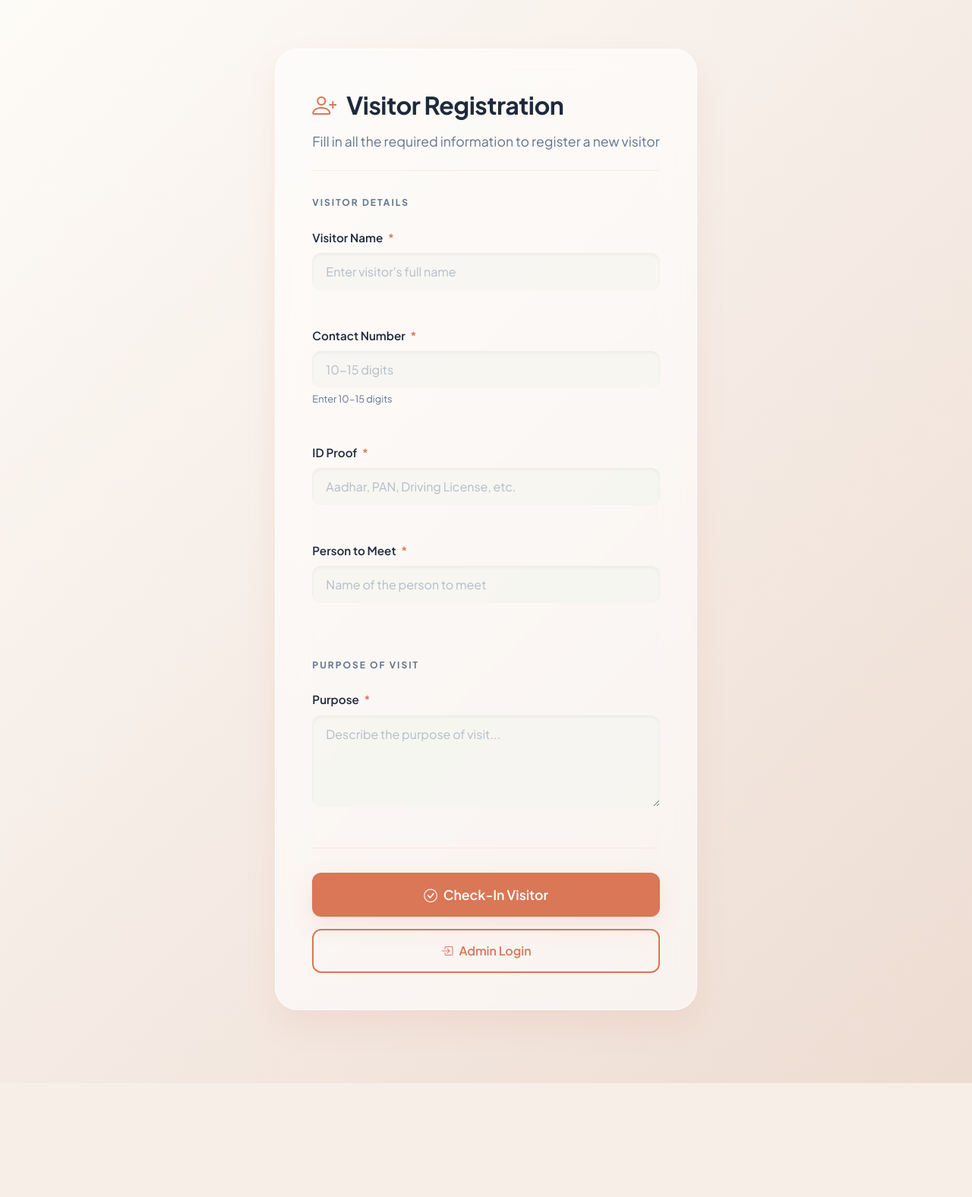
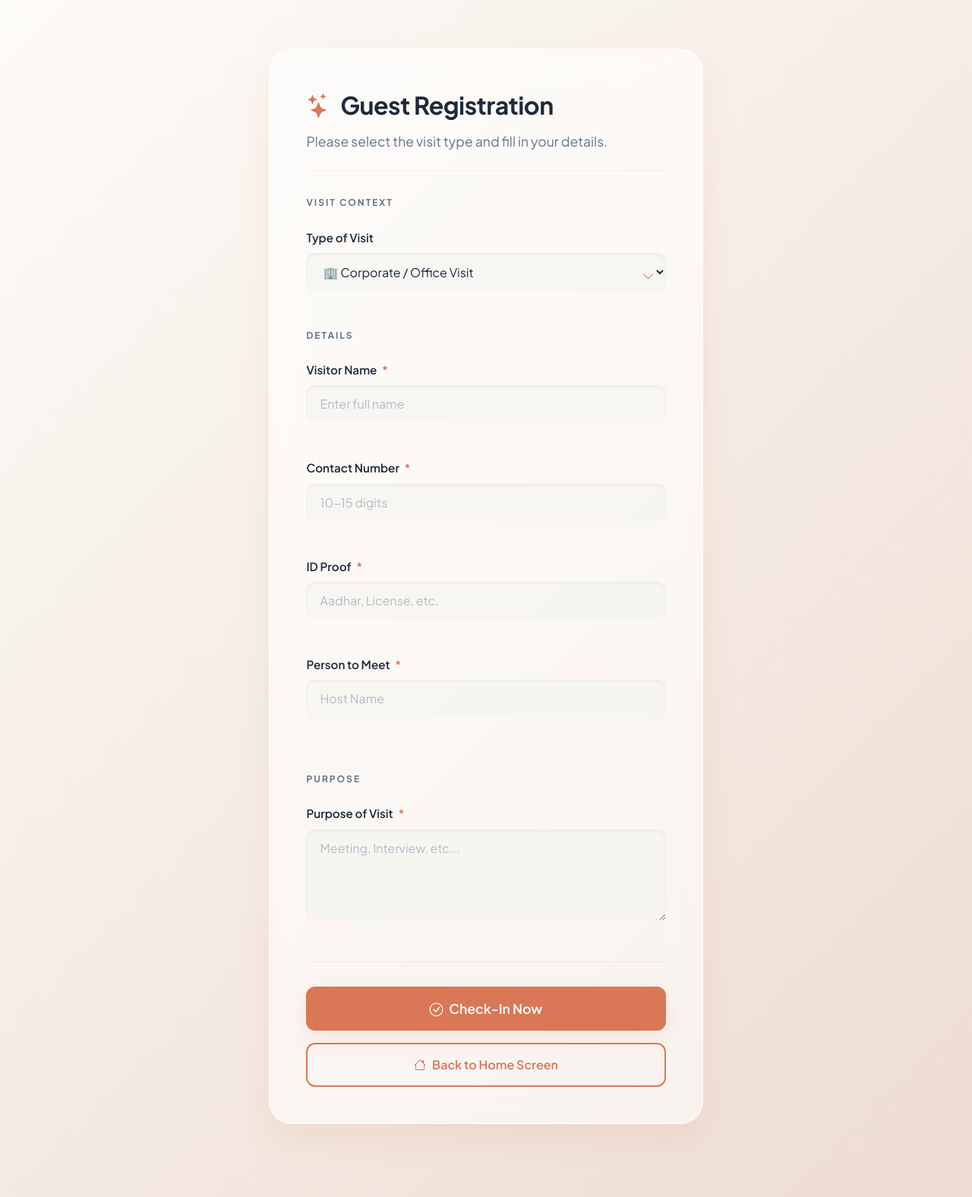
Before and after one commit to taslim19/college-project, a Flask app: page /register in a window 1280 px wide. Shown: the whole page at 76% size. Before the commit the page ends 1426 px from the top, so only its background shows below. Run offline with Flask 3, Linux system fonts and the light colour scheme.

Commit message:
Update register.html
feat: implement dynamic universal registration form

- Added 'Visit Type' dropdown (Office, Clinic, Apartment, Delivery)
- Implemented JavaScript logic to dynamically update form labels and placeholders based on selection
- Updated UI to match 'Soft Warm Glass' design system
- improved navigation to link back to Home instead of Login

```diff
--- a/templates/register.html
+++ b/templates/register.html
@@ -1,6 +1,6 @@
 {% extends "base.html" %}
 
-{% block title %}Register Visitor - Visitor Management System{% endblock %}
+{% block title %}Register - EntryFlow{% endblock %}
 
 {% block content %}
 <div class="{% if session.logged_in %}content-with-sidebar{% else %}centered-container{% endif %}">
@@ -8,106 +8,141 @@
         <div class="page-header" style="border-bottom: 1px solid rgba(217, 119, 87, 0.1); padding-bottom: 1.5rem; margin-bottom: 2rem;">
             <div>
                 <h1 style="font-size: 2rem; font-weight: 700; color: #1e293b; letter-spacing: -0.5px;">
-                    <i class="bi bi-person-plus" style="color: #d97757; margin-right: 0.5rem;"></i>
-                    Visitor Registration
+                    <i class="bi bi-stars" style="color: #d97757; margin-right: 0.5rem;"></i>
+                    <span id="header-title">Guest Registration</span>
                 </h1>
                 <p style="color: #64748b; margin-top: 0.5rem;">
-                    Fill in all the required information to register a new visitor
+                    Please select the visit type and fill in your details.
                 </p>
             </div>
         </div>
 
         <form method="POST" action="{{ url_for('register') }}">
+
+            <!-- 1. NEW: DYNAMIC VISIT TYPE SELECTOR -->
             <div class="form-section">
-                <div class="section-header">VISITOR DETAILS</div>
-                <div class="form-grid">
-                    <div class="form-group">
-                        <label for="name" class="form-label">
-                            Visitor Name <span class="required">*</span>
-                        </label>
-                        <input type="text"
-                               class="form-control"
-                               id="name"
-                               name="name"
-                               placeholder="Enter visitor's full name"
-                               required>
-                    </div>
-
-                    <div class="form-group">
-                        <label for="contact" class="form-label">
-                            Contact Number <span class="required">*</span>
-                        </label>
-                        <input type="tel"
-                               class="form-control"
-                               id="contact"
-                               name="contact"
-                               pattern="[0-9]{10,15}"
-                               placeholder="10-15 digits"
-                               required>
-                        <small style="color: #64748b; font-size: 0.8rem; margin-top: 0.25rem; display: block;">
-                            Enter 10-15 digits
-                        </small>
-                    </div>
-
-                    <div class="form-group">
-                        <label for="id_proof" class="form-label">
-                            ID Proof <span class="required">*</span>
-                        </label>
-                        <input type="text"
-                               class="form-control"
-                               id="id_proof"
-                               name="id_proof"
-                               placeholder="Aadhar, PAN, Driving License, etc."
-                               required>
-                    </div>
-
-                    <div class="form-group">
-                        <label for="person_to_meet" class="form-label">
-                            Person to Meet <span class="required">*</span>
-                        </label>
-                        <input type="text"
-                               class="form-control"
-                               id="person_to_meet"
-                               name="person_to_meet"
-                               placeholder="Name of the person to meet"
-                               required>
+                <div class="section-header">VISIT CONTEXT</div>
+                <div class="form-group">
+                    <label for="visit_type" class="form-label">Type of Visit</label>
+                    <div style="position: relative;">
+                        <select class="form-control" id="visit_type" onchange="updateFormLabels()">
+                            <option value="office" selected>🏢 Corporate / Office Visit</option>
+                            <option value="clinic">🏥 Medical / Doctor Appointment</option>
+                            <option value="apartment">🏠 Residential / Apartment Guest</option>
+                            <option value="delivery">📦 Delivery / Logistics</option>
+                        </select>
+                        <i class="bi bi-chevron-down" style="position: absolute; right: 15px; top: 18px; color: #d97757; pointer-events: none;"></i>
                     </div>
                 </div>
             </div>
 
             <div class="form-section">
-                <div class="section-header">PURPOSE OF VISIT</div>
+                <div class="section-header">DETAILS</div>
+                <div class="form-grid">
+                    <!-- Name (Always same) -->
+                    <div class="form-group">
+                        <label for="name" class="form-label" id="label_name">Visitor Name <span class="required">*</span></label>
+                        <input type="text" class="form-control" id="name" name="name" placeholder="Enter full name" required>
+                    </div>
+
+                    <!-- Contact (Always same) -->
+                    <div class="form-group">
+                        <label for="contact" class="form-label">Contact Number <span class="required">*</span></label>
+                        <input type="tel" class="form-control" id="contact" name="contact" pattern="[0-9]{10,15}" placeholder="10-15 digits" required>
+                    </div>
+
+                    <!-- ID Proof (Context Specific) -->
+                    <div class="form-group">
+                        <label for="id_proof" class="form-label" id="label_id">ID Proof <span class="required">*</span></label>
+                        <input type="text" class="form-control" id="id_proof" name="id_proof" placeholder="Aadhar, License, etc." required>
+                    </div>
+
+                    <!-- Host/Doctor/Resident (Context Specific) -->
+                    <div class="form-group">
+                        <label for="person_to_meet" class="form-label" id="label_host">Person to Meet <span class="required">*</span></label>
+                        <input type="text" class="form-control" id="person_to_meet" name="person_to_meet" placeholder="Host Name" required>
+                    </div>
+                </div>
+            </div>
+
+            <div class="form-section">
+                <div class="section-header">PURPOSE</div>
                 <div class="form-group">
-                    <label for="purpose" class="form-label">
-                        Purpose <span class="required">*</span>
-                    </label>
-                    <textarea class="form-control"
-                              id="purpose"
-                              name="purpose"
-                              rows="4"
-                              placeholder="Describe the purpose of visit..."
-                              required></textarea>
+                    <label for="purpose" class="form-label" id="label_purpose">Purpose of Visit <span class="required">*</span></label>
+                    <textarea class="form-control" id="purpose" name="purpose" rows="3" placeholder="Meeting, Interview, etc..." required></textarea>
                 </div>
             </div>
 
             <div style="margin-top: 2.5rem; padding-top: 2rem; border-top: 1px solid rgba(217, 119, 87, 0.1);">
                 <button type="submit" class="btn btn-primary btn-large btn-full">
                     <i class="bi bi-check-circle"></i>
-                    <span>Check-In Visitor</span>
+                    <span id="btn-text">Check-In Now</span>
                 </button>
+
                 {% if session.logged_in %}
                 <a href="{{ url_for('dashboard') }}" class="btn btn-outline" style="margin-top: 1rem; width: 100%;">
-                    <i class="bi bi-arrow-left"></i>
-                    <span>Back to Dashboard</span>
+                    <i class="bi bi-arrow-left"></i> <span>Back to Dashboard</span>
                 </a>
                 {% else %}
-                <a href="{{ url_for('login') }}" class="btn btn-outline" style="margin-top: 1rem; width: 100%;">
-                    <i class="bi bi-box-arrow-in-right"></i>
-                    <span>Admin Login</span>
+                <!-- Updated to go to Home instead of Login -->
+                <a href="{{ url_for('home') }}" class="btn btn-outline" style="margin-top: 1rem; width: 100%;">
+                    <i class="bi bi-house"></i> <span>Back to Home Screen</span>
                 </a>
                 {% endif %}
             </div>
         </form>
     </div>
 </div>
+
+<!-- JAVASCRIPT LOGIC FOR DYNAMIC LABELS -->
+<script>
+    function updateFormLabels() {
+        const type = document.getElementById('visit_type').value;
+
+        // Elements to update
+        const labelHost = document.getElementById('label_host');
+        const inputHost = document.getElementById('person_to_meet');
+        const labelPurpose = document.getElementById('label_purpose');
+        const inputPurpose = document.getElementById('purpose');
+        const labelName = document.getElementById('label_name');
+        const btnText = document.getElementById('btn-text');
+
+        if (type === 'clinic') {
+            // Clinic Settings
+            labelName.innerHTML = 'Patient Name <span class="required">*</span>';
+            labelHost.innerHTML = 'Consulting Doctor <span class="required">*</span>';
+            inputHost.placeholder = "Dr. Name";
+            labelPurpose.innerHTML = 'Symptoms / Appointment Type <span class="required">*</span>';
+            inputPurpose.placeholder = "Describe symptoms or check-up reason...";
+            btnText.innerText = "Register Patient";
+
+        } else if (type === 'apartment') {
+            // Apartment Settings
+            labelName.innerHTML = 'Guest Name <span class="required">*</span>';
+            labelHost.innerHTML = 'Resident Name / Flat No <span class="required">*</span>';
+            inputHost.placeholder = "e.g. Flat 402, Mr. Sharma";
+            labelPurpose.innerHTML = 'Reason for Visit';
+            inputPurpose.placeholder = "Family visit, Maintenance, Delivery...";
+            btnText.innerText = "Notify Resident";
+
+        } else if (type === 'delivery') {
+            // Delivery Settings
+            labelName.innerHTML = 'Delivery Agent Name <span class="required">*</span>';
+            labelHost.innerHTML = 'Receiver Name <span class="required">*</span>';
+            inputHost.placeholder = "Who is the package for?";
+            labelPurpose.innerHTML = 'Package Details';
+            inputPurpose.placeholder = "Amazon, Food, Courier ID...";
+            btnText.innerText = "Log Delivery";
+
+        } else {
+            // Default (Office)
+            labelName.innerHTML = 'Visitor Name <span class="required">*</span>';
+            labelHost.innerHTML = 'Host Employee <span class="required">*</span>';
+            inputHost.placeholder = "Who are you meeting?";
+            labelPurpose.innerHTML = 'Purpose of Visit <span class="required">*</span>';
+            inputPurpose.placeholder = "Meeting, Interview, Official work...";
+            btnText.innerText = "Check-In Visitor";
+        }
+    }
+</script>
 {% endblock %}
```
